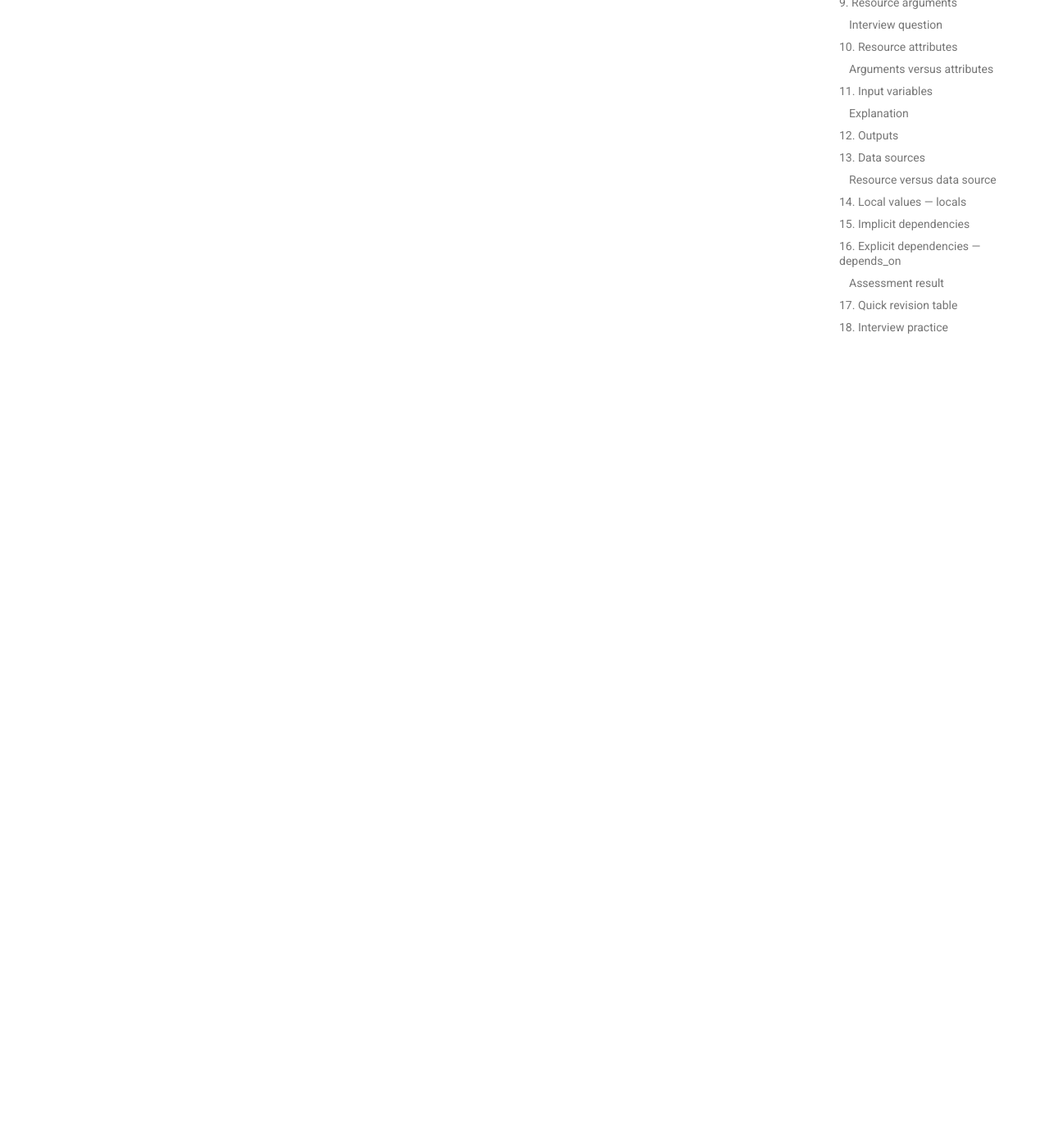
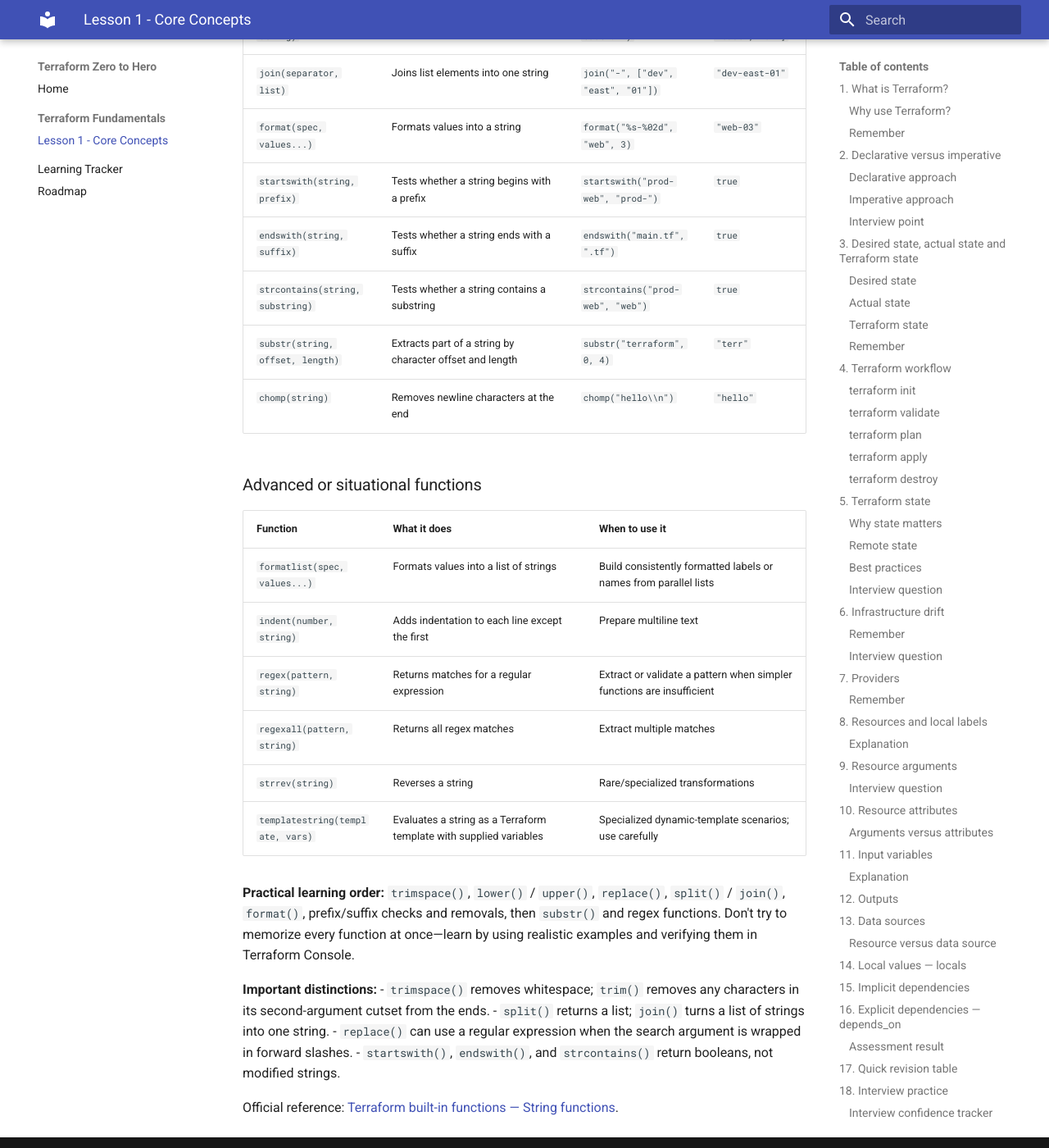
Before and after one commit to pshewale-dev/terraform-azure-lab, an MkDocs documentation site: the page built from docs/lesson-01-fundamentals.md, in a window 1280 px wide and 1400 px high, scrolled down 28022 px. Shown: the whole window at 82% size. Built offline with MkDocs 1.6.1 and Material for MkDocs 9.7.7, drawn with Linux system fonts in a browser that asks for light colours; some of the changed text lies outside the part shown.

Commit message:
docs: add Terraform string function reference table

```diff
--- a/docs/lesson-01-fundamentals.md
+++ b/docs/lesson-01-fundamentals.md
@@ -1125,3 +1125,49 @@ trimspace("   dev-east-01   ")
 Output: `"dev-east-01"`. The whitespace at the beginning and end is removed. Whitespace inside the string is preserved; for example, the space in `"Azure DevOps"` would remain.
 
 **Learning status:** One example verified in Terraform Console. Continue with a fresh example before considering the concept mastered.
+
+## Terraform built-in string function reference (checked 2026-10-26)
+
+Terraform has built-in functions for transforming, formatting, splitting, searching, and checking strings. The table below focuses first on functions that are practical in everyday Terraform and Azure DevOps work. Function availability can depend on the Terraform language/runtime version; check the official documentation for your installed version.
+
+### Commonly useful functions
+
+| Function | What it does | Example | Result |
+|---|---|---|---|
+| `lower(string)` | Converts letters to lowercase | `lower("DEV-East")` | `"dev-east"` |
+| `upper(string)` | Converts letters to uppercase | `upper("dev-east")` | `"DEV-EAST"` |
+| `title(string)` | Uppercases the first letter of each word | `title("azure devops")` | `"Azure Devops"` |
+| `trimspace(string)` | Removes whitespace from both ends | `trimspace("  dev  ")` | `"dev"` |
+| `trim(string, cutset)` | Removes any characters in the cutset from both ends | `trim("!!dev!!", "!")` | `"dev"` |
+| `trimprefix(string, prefix)` | Removes a matching prefix from the start | `trimprefix("env-dev", "env-")` | `"dev"` |
+| `trimsuffix(string, suffix)` | Removes a matching suffix from the end | `trimsuffix("main.tf", ".tf")` | `"main"` |
+| `replace(string, search, replacement)` | Replaces every matching substring; slash-delimited search can be a regex | `replace("dev-east", "east", "west")` | `"dev-west"` |
+| `split(separator, string)` | Splits a string into a list | `split("-", "dev-east-01")` | `["dev", "east", "01"]` |
+| `join(separator, list)` | Joins list elements into one string | `join("-", ["dev", "east", "01"])` | `"dev-east-01"` |
+| `format(spec, values...)` | Formats values into a string | `format("%s-%02d", "web", 3)` | `"web-03"` |
+| `startswith(string, prefix)` | Tests whether a string begins with a prefix | `startswith("prod-web", "prod-")` | `true` |
+| `endswith(string, suffix)` | Tests whether a string ends with a suffix | `endswith("main.tf", ".tf")` | `true` |
+| `strcontains(string, substring)` | Tests whether a string contains a substring | `strcontains("prod-web", "web")` | `true` |
+| `substr(string, offset, length)` | Extracts part of a string by character offset and length | `substr("terraform", 0, 4)` | `"terr"` |
+| `chomp(string)` | Removes newline characters at the end | `chomp("hello\\n")` | `"hello"` |
+
+### Advanced or situational functions
+
+| Function | What it does | When to use it |
+|---|---|---|
+| `formatlist(spec, values...)` | Formats values into a list of strings | Build consistently formatted labels or names from parallel lists |
+| `indent(number, string)` | Adds indentation to each line except the first | Prepare multiline text |
+| `regex(pattern, string)` | Returns matches for a regular expression | Extract or validate a pattern when simpler functions are insufficient |
+| `regexall(pattern, string)` | Returns all regex matches | Extract multiple matches |
+| `strrev(string)` | Reverses a string | Rare/specialized transformations |
+| `templatestring(template, vars)` | Evaluates a string as a Terraform template with supplied variables | Specialized dynamic-template scenarios; use carefully |
+
+**Practical learning order:** `trimspace()`, `lower()` / `upper()`, `replace()`, `split()` / `join()`, `format()`, prefix/suffix checks and removals, then `substr()` and regex functions. Don't try to memorize every function at once—learn by using realistic examples and verifying them in Terraform Console.
+
+**Important distinctions:**
+- `trimspace()` removes whitespace; `trim()` removes any characters in its second-argument cutset from the ends.
+- `split()` returns a list; `join()` turns a list of strings into one string.
+- `replace()` can use a regular expression when the search argument is wrapped in forward slashes.
+- `startswith()`, `endswith()`, and `strcontains()` return booleans, not modified strings.
+
+Official reference: [Terraform built-in functions — String functions](https://developer.hashicorp.com/terraform/language/functions).
```
